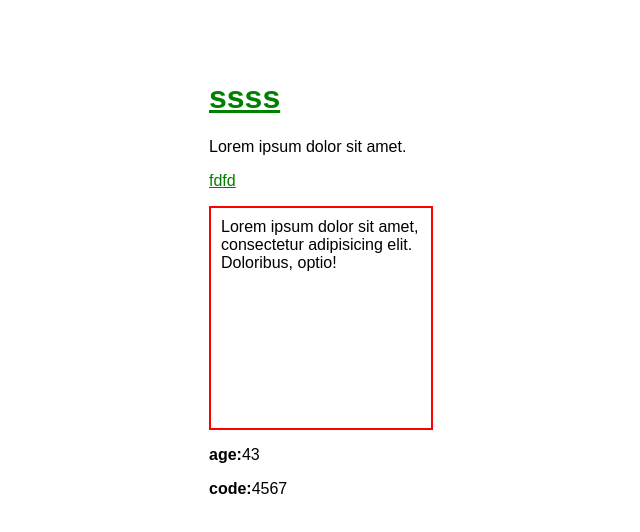
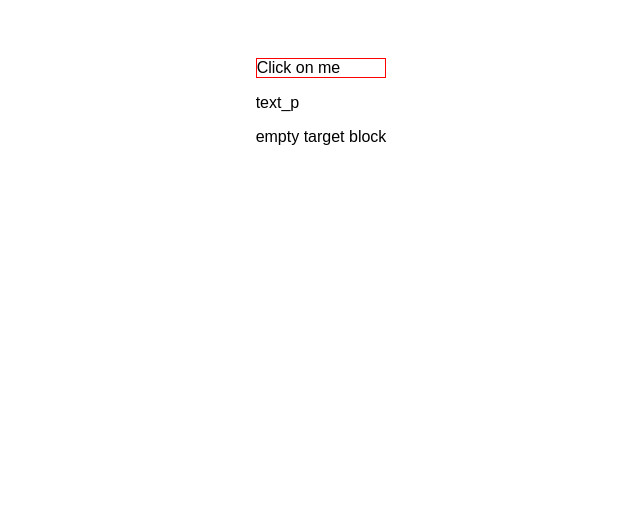
Before and after one commit to AlexKor-5/React_Practice, a React (Create React App) app: page / in a window 1280 px wide. Shown: the top 532 px of the page, without its empty margins (319-959 px from the left). Built offline with nearby package versions, Linux system fonts and the light colour scheme.

Commit message:
Portal using

```diff
--- a/package.json
+++ b/package.json
@@ -34,5 +34,8 @@
       "last 1 firefox version",
       "last 1 safari version"
     ]
+  },
+  "devDependencies": {
+    "uuidv4": "^6.2.11"
   }
 }
--- /dev/null
+++ b/src/Portals/PortalApp.jsx
@@ -0,0 +1,62 @@
+import React, {useRef, useState} from "react";
+import ReactDOM from "react-dom";
+import {v4 as uuidv4} from 'uuid';
+
+export const PortalApp = () => {
+    const [children, setChildren] = useState([]);
+    const takerIn = useRef(null);
+
+    return (
+        <>
+            <div className={"block"}>
+                <BlockTop takerIn={takerIn} setChildren={setChildren} children={children}/>
+                <BlockCenter/>
+                <BlockBottom takerIn={takerIn}/>
+            </div>
+        </>
+    )
+}
+
+const BlockTop = ({takerIn = null, setChildren = f => f, children = []}) => {
+    const adding = () => {
+        const adderValue = <div key={uuidv4()}>Add info text</div>;
+        if (takerIn.current === null) return
+        setChildren([
+            ...children,
+            adderValue
+        ])
+        console.log("createPortal works");
+    }
+
+    const inserting = (takerIn, children) => {
+        if (takerIn.current === null) return
+        return ReactDOM.createPortal(children, takerIn.current);
+    }
+
+    return (
+        <div className={"block__top"}>
+            <div className="block__child" onClick={adding} style={{
+                cursor: "pointer",
+                border: "1px solid red"
+            }}>Click on me
+            </div>
+            {inserting(takerIn, children)}
+        </div>
+    )
+}
+
+const BlockCenter = () => {
+    return (
+        <div className={"block__center"}>
+            <p>text_p</p>
+        </div>
+    )
+}
+
+const BlockBottom = ({takerIn = null}) => {
+    return (
+        <div className={"block__bottom"} ref={takerIn}>
+            <p>empty target block</p>
+        </div>
+    )
+}
--- a/src/index.jsx
+++ b/src/index.jsx
@@ -1,7 +1,8 @@
 import React from "react";
 import ReactDOM from "react-dom";
 import "./index.css";
-import {JsxApp} from "./jsxApp/jsxApp";
+import {PortalApp} from "./Portals/PortalApp";
+// import {JsxApp} from "./jsxApp/jsxApp";
 // import {HocApp} from "./HocApp/HocApp";
 // import {BE} from "./BoundaryError/BE";
 // import {RefApp} from "./Ref/RefApp";
@@ -14,7 +15,7 @@ import {JsxApp} from "./jsxApp/jsxApp";
 let destination = document.querySelector("#container");
 
 ReactDOM.render(
-    <div>
+    <>
         {/*<h1>Hello</h1>*/}
         {/*<AppOne/>*/}
         {/*<AppTwo/>*/}
@@ -24,7 +25,8 @@ ReactDOM.render(
         {/*<BE/>*/}
         {/*<RefApp/>*/}
         {/*<HocApp/>*/}
-        <JsxApp/>
-    </div>,
+        {/*<JsxApp/>*/}
+        <PortalApp/>
+    </>,
     destination
 );
```
Also changed, not shown: 1 other file (tests, documents, lock files or other folders).
